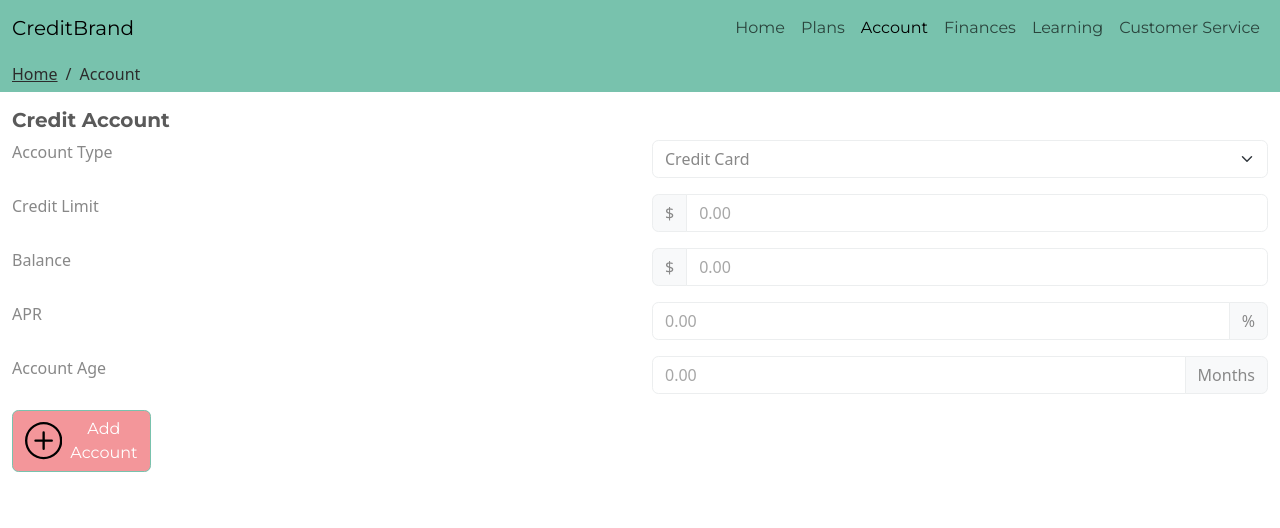
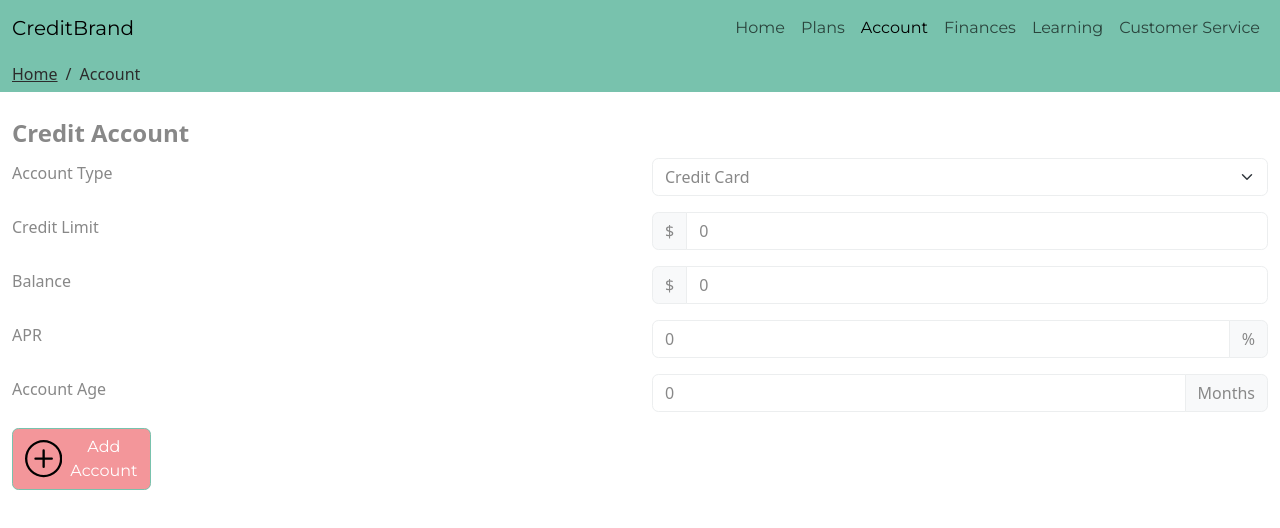
Before and after one commit to VCU-257/iteration-2-build-with-style-group-2, a React (Vite) app: page /account in a window 1280 px wide. Shown: the top 528 px of the page. Built offline with nearby package versions, Linux system fonts and the light colour scheme; a web font is replaced by a local one.

Commit message:
Add functionality to edit account names

```diff
--- a/src/components/CreditAccountFieldset.jsx
+++ b/src/components/CreditAccountFieldset.jsx
@@ -1,60 +1,65 @@
+import { useEffect, useState } from "react";
 import {Col, Form, InputGroup, Row} from "react-bootstrap";
 
-export default function CreditAccountFieldset({allAccountInfo, accountInfo, setAccountInfoCallback, index, loan = false}) {
+export default function CreditAccountFieldset({accountInfo, setAccountInfo, index, loan = false}) {
     function handleInputChange(event) {
         const {name, value} = event.target;
-        const newAccountInfo = [...allAccountInfo]
-        newAccountInfo[index][name] = value;
-        setAccountInfoCallback(newAccountInfo);
+        setAccountInfo((allAccountInfo) => {
+            const newAccountInfo = [...allAccountInfo];
+            newAccountInfo[index][name] = value;
+            return newAccountInfo;
+        });
     }
 
     return (
-        <fieldset key={accountInfo.name} className="mt-3">
-            <h5>{accountInfo.name}</h5>
-            <Form.Group as={Row} className="mb-3">
+        <fieldset className="mt-3">
+            <Form.Group>
+                <Form.Control value={accountInfo.accountName} type="text" placeholder="Enter Account Name" onChange={handleInputChange} name="accountName" className="fw-semibold fs-4" plaintext />
+            </Form.Group>
+            <Form.Group as={Row} className="mb-3 d-flex align-items-center">
                 <Col xs={6}>
                     <Form.Label>Account Type</Form.Label>
                 </Col>
                 <InputGroup as={Col}>
-                    <Form.Select onChange={handleInputChange} defaultValue={accountInfo.loan} name="loan">
+                    <Form.Select value={accountInfo.loan} onChange={handleInputChange} name="loan">
                         <option value={false}>Credit Card</option>
                         <option value={true}>Loan</option>
                     </Form.Select>
                 </InputGroup>
             </Form.Group>
-            <Form.Group as={Row} className="mb-3">
+            <Form.Group as={Row} className="mb-3 d-flex align-items-center">
                 <Col xs={6}>
                     <Form.Label>{loan ? "Principal" : "Credit Limit"}</Form.Label>
                 </Col>
                 <InputGroup as={Col}>
                     <InputGroup.Text>$</InputGroup.Text>
-                    <Form.Control type="number" placeholder="0.00" onChange={handleInputChange} name="limit" />
+                    <Form.Control value={accountInfo.limit} type="number" placeholder="0.00" onChange={handleInputChange} name="limit" />
                 </InputGroup>
             </Form.Group>
-            <Form.Group as={Row} className="mb-3">
+            <Form.Group as={Row} className="mb-3 d-flex align-items-center">
                 <Col xs={6}>
                     <Form.Label>Balance</Form.Label>
                 </Col>
                 <InputGroup as={Col}>
                     <InputGroup.Text>$</InputGroup.Text>
-                    <Form.Control type="number" placeholder="0.00" onChange={handleInputChange} name="balance" />
+                    <Form.Control value={accountInfo.balance} type="number" placeholder="0.00" onChange={handleInputChange} name="balance" />
                 </InputGroup>
             </Form.Group>
-            <Form.Group as={Row} className="mb-3">
+            <Form.Group as={Row} className="mb-3 d-flex align-items-center">
                 <Col xs={6}>
                     <Form.Label>APR</Form.Label>
                 </Col>
                 <InputGroup as={Col}>
-                    <Form.Control type="number" placeholder="0.00" onChange={handleInputChange} name="apr" />
+                    <Form.Control value={accountInfo.apr} type="number" placeholder="0.00" onChange={handleInputChange} name="apr" />
                     <InputGroup.Text>%</InputGroup.Text>
                 </InputGroup>
             </Form.Group>
-            <Form.Group as={Row} className="mb-3">
+            <Form.Group as={Row} className="mb-3 d-flex align-items-center">
                 <Col xs={6}>
                     <Form.Label>Account Age</Form.Label>
                 </Col>
                 <InputGroup as={Col}>
-                    <Form.Control type="number" placeholder="0.00" onChange={handleInputChange} name="age" />
+                    <Form.Control value={accountInfo.age} type="number" placeholder="0.00" onChange={handleInputChange} name="age" />
                     <InputGroup.Text>Months</InputGroup.Text>
                 </InputGroup>
             </Form.Group>
--- a/src/pages/Account.jsx
+++ b/src/pages/Account.jsx
@@ -7,7 +7,7 @@ import MobileTitleBar from "../components/MobileTitleBar";
 
 export default function Account() {
     const [accountInfo, setAccountInfo] = useState([{
-        name: "Credit Account",
+        accountName: "Credit Account",
         limit: 0,
         balance: 0,
         apr: 0,
@@ -17,7 +17,7 @@ export default function Account() {
 
     function handleAddFieldset() {
         setAccountInfo([...accountInfo, {
-            name: "Credit Account",
+            accountName: "Credit Account",
             limit: 0,
             balance: 0,
             apr: 0,
@@ -33,7 +33,7 @@ export default function Account() {
             <MobileTitleBar pageTitle="Edit Account Information" />
             <Container fluid>
                 <Form>
-                    {accountInfo.map((info, index) => <CreditAccountFieldset accountInfo={info} allAccountInfo={accountInfo} setAccountInfoCallback={(allAccountInfo) => setAccountInfo(allAccountInfo)} index={index} />)}
+                    {accountInfo.map((info, index) => <CreditAccountFieldset accountInfo={info} allAccountInfo={accountInfo} setAccountInfo={setAccountInfo} index={index} key={index} />)}
                 </Form>
                 <Button onClick={handleAddFieldset} className="bg-secondary border-none d-flex align-items-center"><PlusCircle className="me-2" />Add Account</Button>
             </Container>
```
